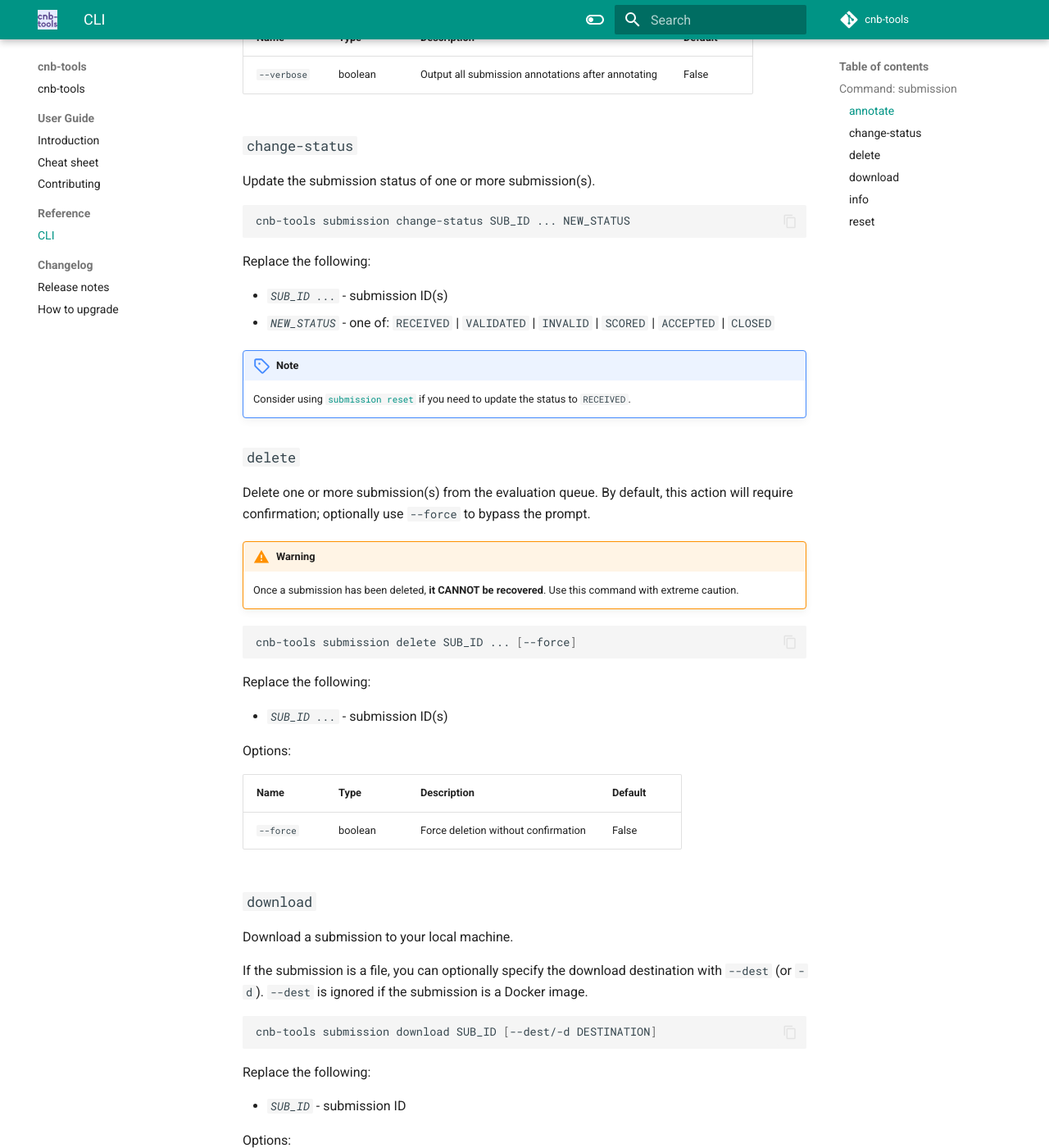
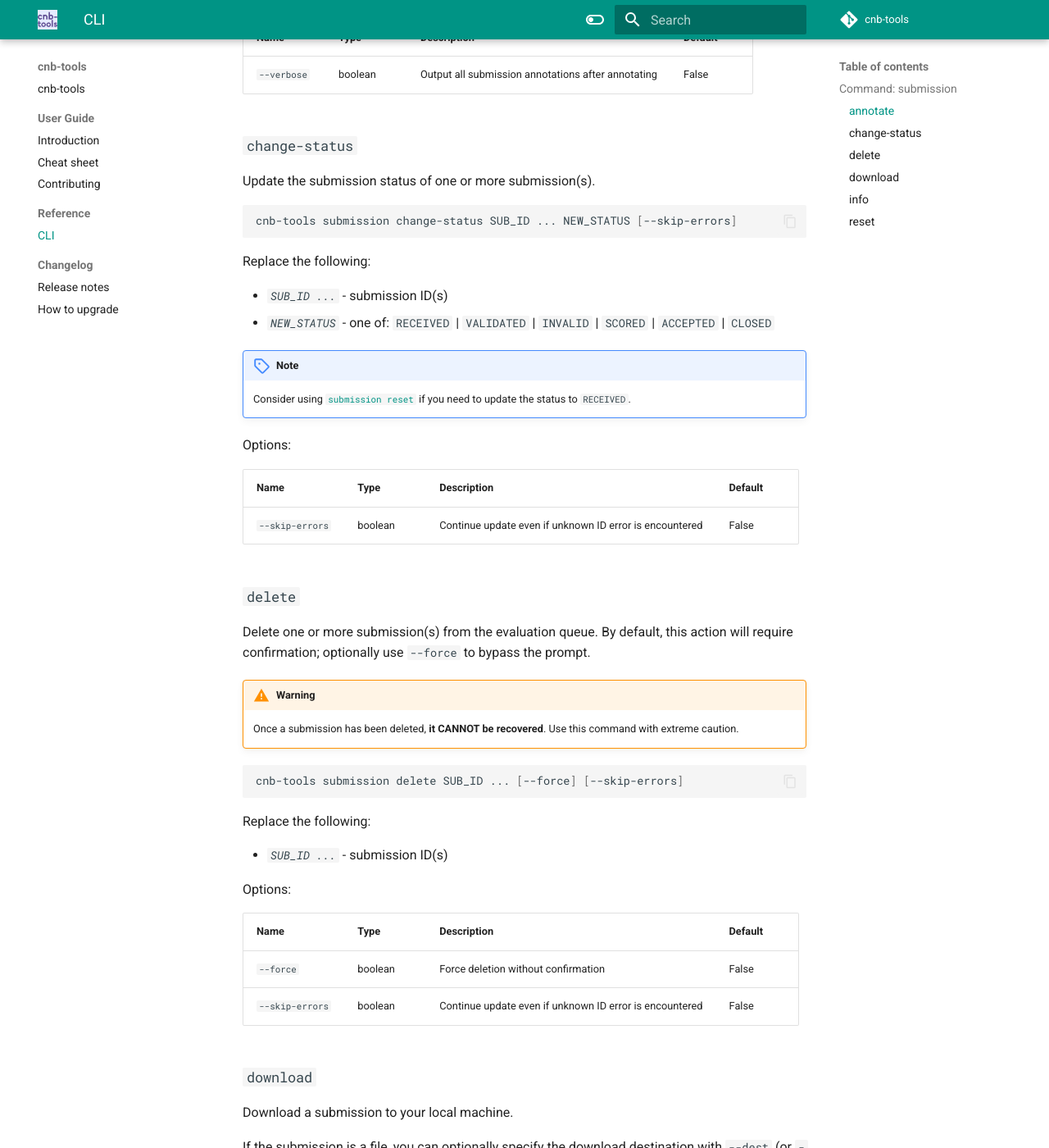
Before and after one commit to Sage-Bionetworks-Challenges/cnb-tools, an MkDocs documentation site: the page built from docs/reference/cli.md, in a window 1280 px wide and 1400 px high, scrolled down 953 px. Shown: the whole window at 82% size. Built offline with MkDocs 1.6.1 and Material for MkDocs 9.7.7, drawn with Linux system fonts in a browser that asks for light colours; comment, search, counter and statistics services are not loaded; some of the changed text lies outside the part shown.

Commit message:
docs: update CLI ref to include new option

````diff
--- a/docs/reference/cli.md
+++ b/docs/reference/cli.md
@@ -49,7 +49,7 @@ Name | Type | Description | Default
 Update the submission status of one or more submission(s).
 
 ```bash
-cnb-tools submission change-status SUB_ID ... NEW_STATUS
+cnb-tools submission change-status SUB_ID ... NEW_STATUS [--skip-errors]
 ```
 
 Replace the following:
@@ -62,6 +62,12 @@ Replace the following:
     Consider using [`submission reset`](#reset) if you need to update the status to
     `RECEIVED`.
 
+Options:
+
+Name | Type | Description | Default
+--|--|--|--
+`--skip-errors` | boolean | Continue update even if unknown ID error is encountered | False
+
 ### `delete`
 
 Delete one or more submission(s) from the evaluation queue. By default,
@@ -73,7 +79,7 @@ the prompt.
     command with extreme caution.
 
 ```bash
-cnb-tools submission delete SUB_ID ... [--force]
+cnb-tools submission delete SUB_ID ... [--force] [--skip-errors]
 ```
 
 Replace the following:
@@ -85,6 +91,7 @@ Options:
 Name | Type | Description | Default
 --|--|--|--
 `--force` | boolean | Force deletion without confirmation | False
+`--skip-errors` | boolean | Continue update even if unknown ID error is encountered | False
 
 ### `download`
 
@@ -132,13 +139,19 @@ Name | Type | Description | Default
 Reset one or more submission(s) (set `status` to `RECEIVED`).
 
 ```bash
-cnb-tools submission reset SUB_ID ...
+cnb-tools submission reset SUB_ID ... [--skip-errors]
 ```
 
 Replace the following:
 
 - _`SUB_ID ...`_ - submission ID(s)
 
+Options:
+
+Name | Type | Description | Default
+--|--|--|--
+`--skip-errors` | boolean | Continue update even if unknown ID error is encountered | False
+
 ---
 
 !!!info "More commands coming soon!"
````
